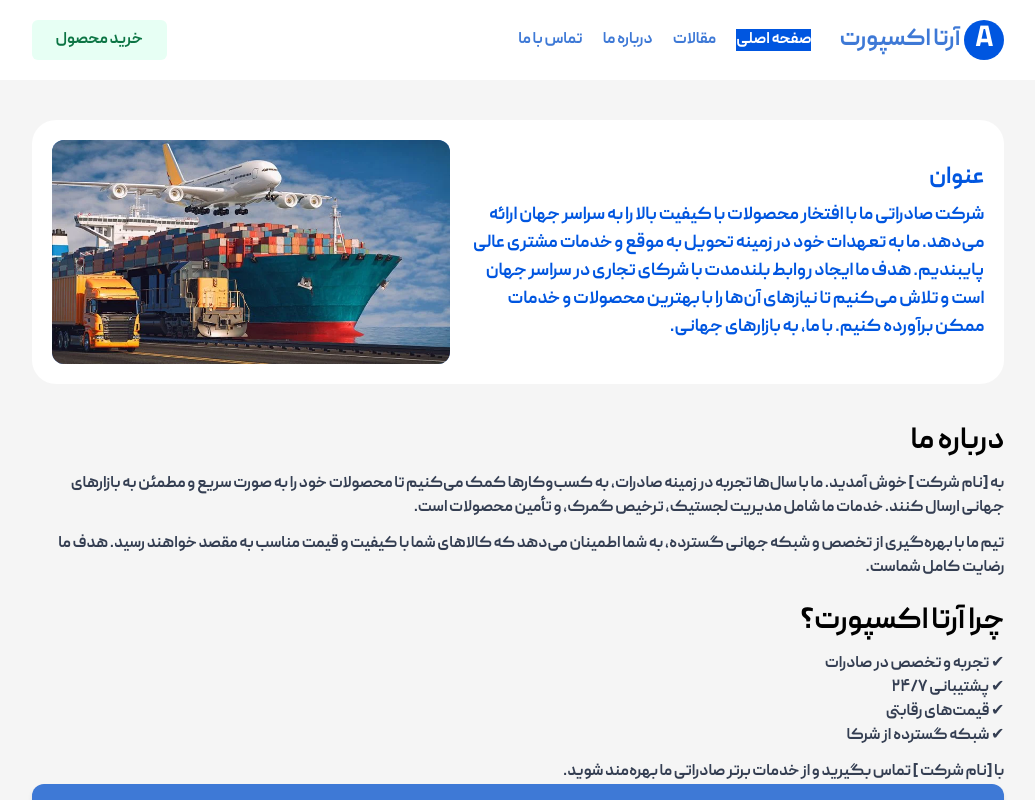
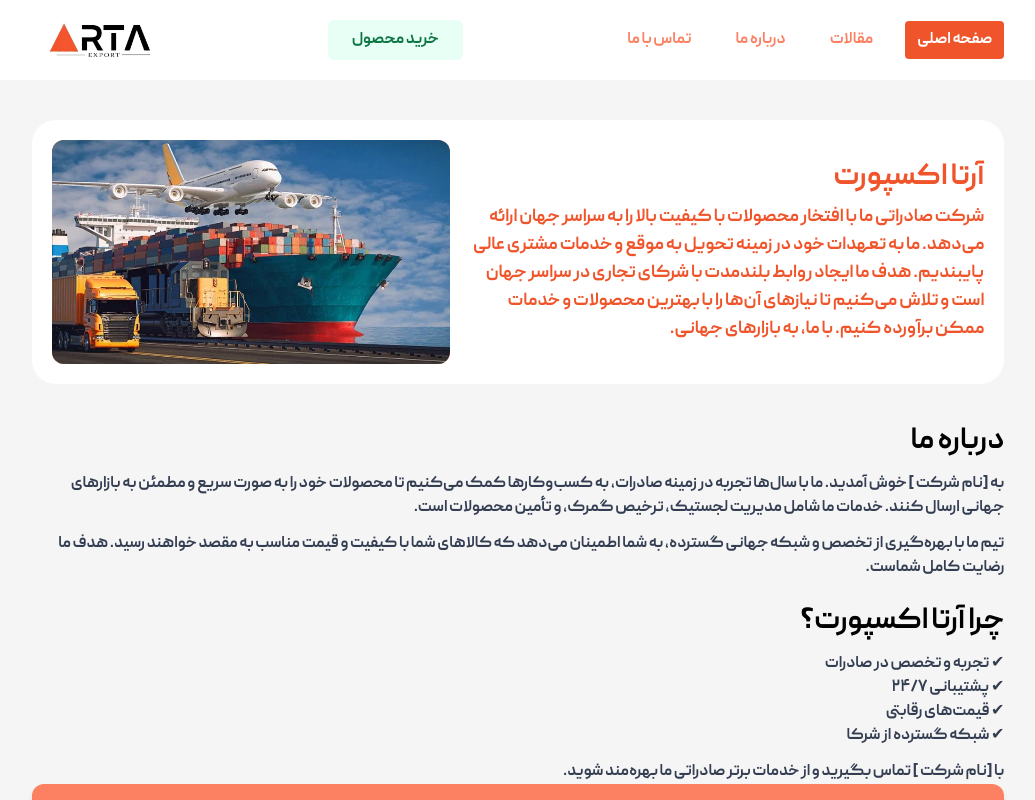
Before and after one commit to MianajiAli/next-sherkati, a Next.js app: page / in a window 1280 px wide. Shown: the top 800 px of the page, without its empty margins (122-1157 px from the left). Built offline with nearby package versions, Linux system fonts and the light colour scheme.

Commit message:
Add: Logo

```diff
--- /dev/null
+++ b/app/blog/page.tsx
@@ -0,0 +1,5 @@
+export default function Page() {
+    return (
+        <div> test blog</div>
+    );
+}
--- a/components/Hero1.tsx
+++ b/components/Hero1.tsx
@@ -19,7 +19,7 @@ const Hero1 = () => {
 				className="w-fit flex flex-col justify-center items-start pt-5 md:pt-0"
 				dir="rtl"
 			>
-				<span className="text-2xl"> عنوان</span>
+				<span className="text-3xl font-bold">آرتا اکسپورت</span>
 				<p className=" text-md md:text-lg pt-2 ">
 					شرکت صادراتی ما با افتخار محصولات با کیفیت بالا را به سراسر جهان ارائه
 					می‌دهد. ما به تعهدات خود در زمینه تحویل به موقع و خدمات مشتری عالی
--- a/components/Navbar.tsx
+++ b/components/Navbar.tsx
@@ -7,32 +7,36 @@ const Navbar = () => {
 			className="w-full h-20 bg-back2 text-secondary flex flex-row justify-between items-center px-5 md:px-[5%] lg:px-[12%]"
 		>
 			<div className="flex flex-row justify-center items-center gap-7">
-				<div className=" flex flex-row justify-center items-center gap-1">
-					<span className="w-10 h-10 rounded-full flex justify-center items-center text-3xl bg-primary text-back2">
-						A
-					</span>
-					<span className="text-2xl font-bold">آرتا اکسپورت</span>
-				</div>
-				<ul className="md:flex gap-5 hidden ">
+
+				<ul className="md:flex gap-5 hidden">
 					<li>
-						<Link className="bg-primary text-back2" href="/">
-							صفحه اصلی
+						<Link href="/">
+							<span className="bg-primary text-back2 px-3 py-2 rounded cursor-pointer">صفحه اصلی</span>
 						</Link>
 					</li>
 					<li>
-						<Link href="/">مقالات</Link>
+						<Link href="/">
+							<span className="px-3 py-2 rounded cursor-pointer">مقالات</span>
+						</Link>
 					</li>
 					<li>
-						<Link href="/">درباره ما</Link>
+						<Link href="/">
+							<span className="px-3 py-2 rounded cursor-pointer">درباره ما</span>
+						</Link>
 					</li>
 					<li>
-						<Link href="/">تماس با ما</Link>
+						<Link href="/">
+							<span className="px-3 py-2 rounded cursor-pointer">تماس با ما</span>
+						</Link>
 					</li>
 				</ul>
 			</div>
 			<button className="py-2 px-6 rounded-md bg-success1 text-success2">
 				خرید محصول
 			</button>
+			<div className="relative flex flex-row justify-center items-center gap-1 h-18">
+				<img src="/images/logo.png" className="w-36" alt="" />
+			</div>
 		</nav>
 	);
 };
--- a/tailwind.config.ts
+++ b/tailwind.config.ts
@@ -11,8 +11,8 @@ const config: Config = {
       colors: {
         back1: "#f5f5f5",
         back2: "#ffffff", // Changed to use hex code for clarity
-        primary: "#0056e0",
-        secondary: "#3e79d6",
+        primary: "#f0542a",
+        secondary: "#fc8162",
         success1: "#e7fff4",
         success2: "#0c7544",
         text1: "#000000",
```
Also changed, not shown: public/images/logo.png (added). Lines whose indentation alone changed are shown as unchanged.
